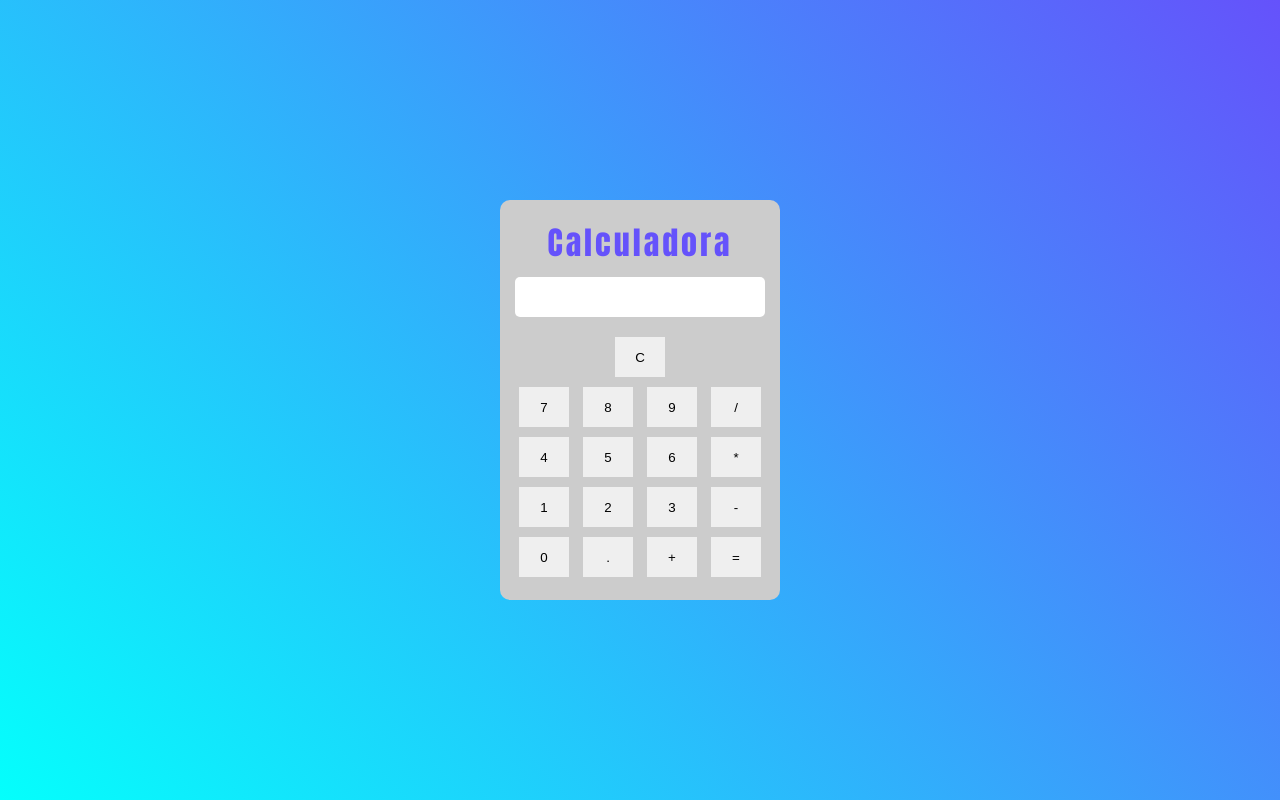
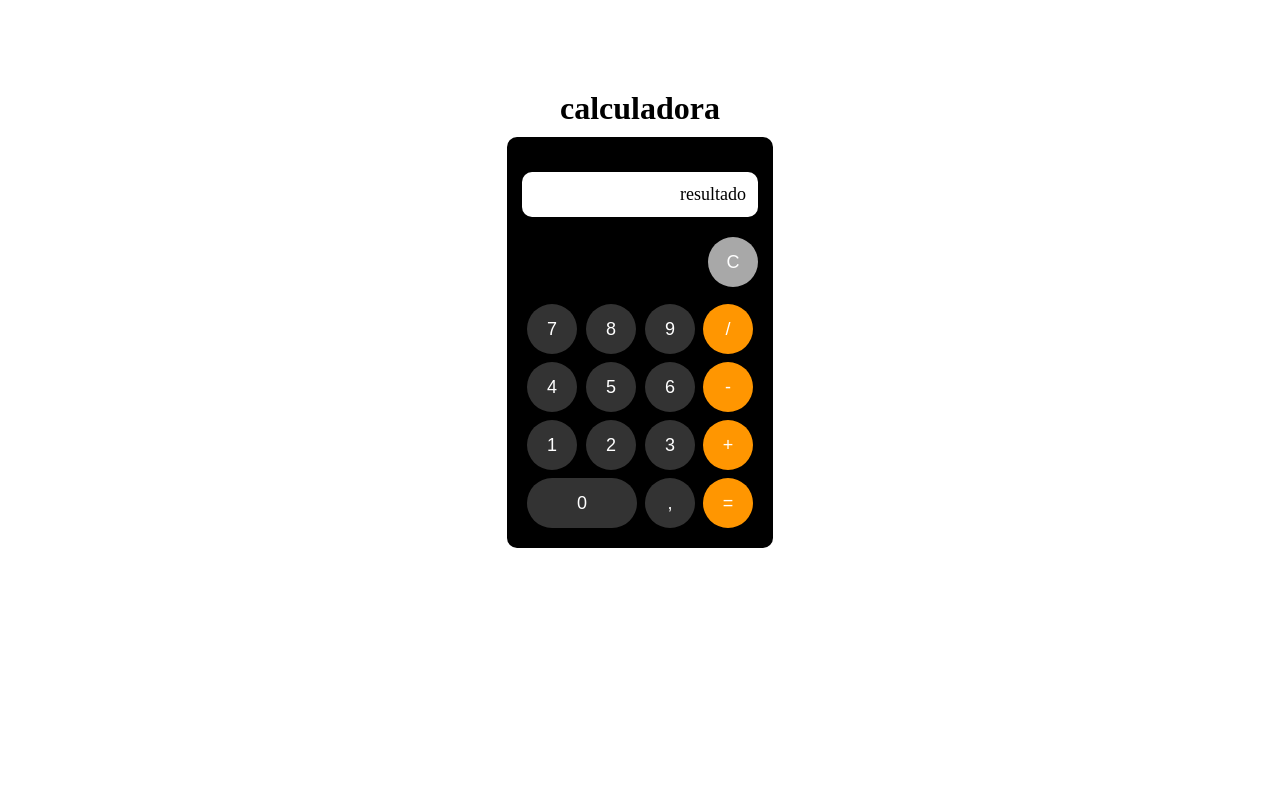
Before and after one commit to Diegoh-dev/calculadora, a plain HTML site: page index.html in a window 1280 px wide. Drawn offline with Linux system fonts and the light colour scheme.

Commit message:
mudança de style

```diff
--- a/index.html
+++ b/index.html
@@ -5,55 +5,50 @@
     <meta charset="UTF-8">
     <meta http-equiv="X-UA-Compatible" content="IE=edge">
     <meta name="viewport" content="width=device-width, initial-scale=1.0">
-    <link rel="stylesheet" href="style.css">
+    <link rel="stylesheet" href="./style/style.css">
     <title>calculadora</title>
 </head>
 
 <body>
+    <h1>calculadora</h1>
     <div class="conteiner">
-        <h1>Calculadora</h1>
-        <label for="">
-            <input id="input-text" type="text" name="text">
-        </label>
-        <div class="reset">
-            <button id="clear">C</button>
-        </div>
-        <div class="primeiro">
-            <button id="sete">7</button>
-            <button id="oito">8</button>
-            <button id="nove">9</button>
-            <button id="divisao">/</button>
-        </div>
-        <!--primeiro-->
+        <p>resultado</p>
+        <table>
+            <tr>
+                <button class="reset" type="button">C</button>
+            </tr>
+            <tr>
+                <td> <button class="number" value="7" type="button">7</button> </td>
+                <td> <button class="number" value="8" type="button">8</button> </td>
+                <td> <button class="number" value="9" type="button">9</button> </td>
+                <td> <button class="operadores" type="button">/</button> </td>
+            </tr>
 
-        <div class="segundo">
-            <button id="quatro">4</button>
-            <button id="cinco">5</button>
-            <button id="seis">6</button>
-            <button id="multiplica">*</button>
-        </div>
-        <!--segundo-->
+            <tr>
+                <td> <button class="number" value="4" type="button">4</button> </td>
+                <td> <button class="number" value="5" type="button">5</button> </td>
+                <td> <button class="number" value="6" type="button">6</button> </td>
+                <td> <button class="operadores" type="button">-</button> </td>
+            </tr>
 
-        <div class="terceiro">
-            <button id="um">1</button>
-            <button id="dois">2</button>
-            <button id="tres">3</button>
-            <button id="subtracao">-</button>
-        </div>
-        <!--terceiro-->
+            <tr>
+                <td> <button class="number" value="1" type="button">1</button> </td>
+                <td> <button class="number" value="2" type="button">2</button> </td>
+                <td> <button class="number" value="3" type="button">3</button> </td>
+                <td> <button class="operadores" type="button">+</button> </td>
+            </tr>
 
-        <div class="quarto">
-            <button id="zero">0</button>
-            <button id="ponto">.</button>
-            <button id="adicao">+</button>
-            <button id="igual">=</button>
-        </div>
-        <!--quarto-->
+            <tr>
+                <td colspan="2"> <button id="zero" class="number" value="0" type="button">0</button> </td>
+                <td> <button class="number" type="button">,</button> </td>
+                <td> <button class="operadores" type="button">=</button> </td>
 
+            </tr>
+
+        </table>
 
     </div>
     <!--conteiner-->
-
 </body>
-
+<script src="./script/script.js"></script>
 </html>
--- a/style.css
+++ /dev/null
@@ -1,51 +0,0 @@
-*{
-    margin: 0;
-    padding: 0;
-    box-sizing: border-box;
-}
-
-body{
-    height: 100vh;
-    background: rgb(0,255,252);
-    background: linear-gradient(48deg, rgba(0,255,252,0.9836309523809523) 0%, rgba(101,82,251,1) 100%);
-    background-repeat: no-repeat;
-    display: flex;
-    justify-content: center;
-    align-items: center;
-}
-
-.conteiner{
-    width: 280px;
-    height: 400px;
-    background-color: #CCC;
-    display: flex;
-    flex-direction: column;
-    align-items: center;
-    justify-content: center;
-    border-radius: 10px;
-}
-.conteiner h1{
-    font-family: Impact, Haettenschweiler, 'Arial Narrow Bold', sans-serif;
-    letter-spacing: 3px;
-    margin-bottom: 10px;
-    color: rgba(101,82,251,1);
-    font-weight: 400;
-
-}
-button{
-    width: 50px;
-    height: 40px;
-    padding: 8px;
-    margin: 5px;
-    border: none;
-}
-
-input{
-   width: 250px;
-   height: 40px;
-   border: none;
-   outline: none;
-   padding: 20px;
-   margin-bottom: 15px;
-   border-radius: 5px;
-}
--- /dev/null
+++ b/style/style.css
@@ -0,0 +1,75 @@
+*{
+    margin: 0;
+    padding: 0;
+    box-sizing: border-box;
+}
+
+body{
+    display: flex;
+    flex-direction: column;
+    justify-content: center;
+    align-items: center;
+    margin-top: 90px;
+}
+
+h1{
+    margin-bottom: 10px;
+}
+
+.conteiner{
+    background-color: #000000;
+    padding: 15px;
+    display: flex;
+    border-radius: 10px;
+    flex-direction: column;
+    align-items: center;
+}
+
+p{
+    width: 100%;
+    background-color: #FFF;
+    height: 45px;
+    border-radius: 10px;
+    padding:12px;
+    text-align: right;
+    font-size: 18px;
+    margin: 20px 0 10px 0;
+
+}
+
+.reset{
+    align-self: flex-end;
+    margin: 10px 0;
+    background-color:#A8A8A8;
+}
+
+button{
+    width: 50px;
+    height: 50px;
+    border-radius: 50%;
+    margin: 3px;
+    border: none;
+    color: #FFF;
+    font-size: 18px;
+}
+
+button:hover{
+    opacity: 0.8;
+}
+
+button:active{
+    opacity: 0.6;
+}
+
+.operadores{
+    background-color:#FF9601 ;
+}
+
+.number{
+    background-color: #333333;
+}
+
+#zero{
+    width: 110px;
+    border-radius: 30px;
+}
```
Also changed, not shown: object.js (deleted, +0 -27 lines), script/script.js (added).
